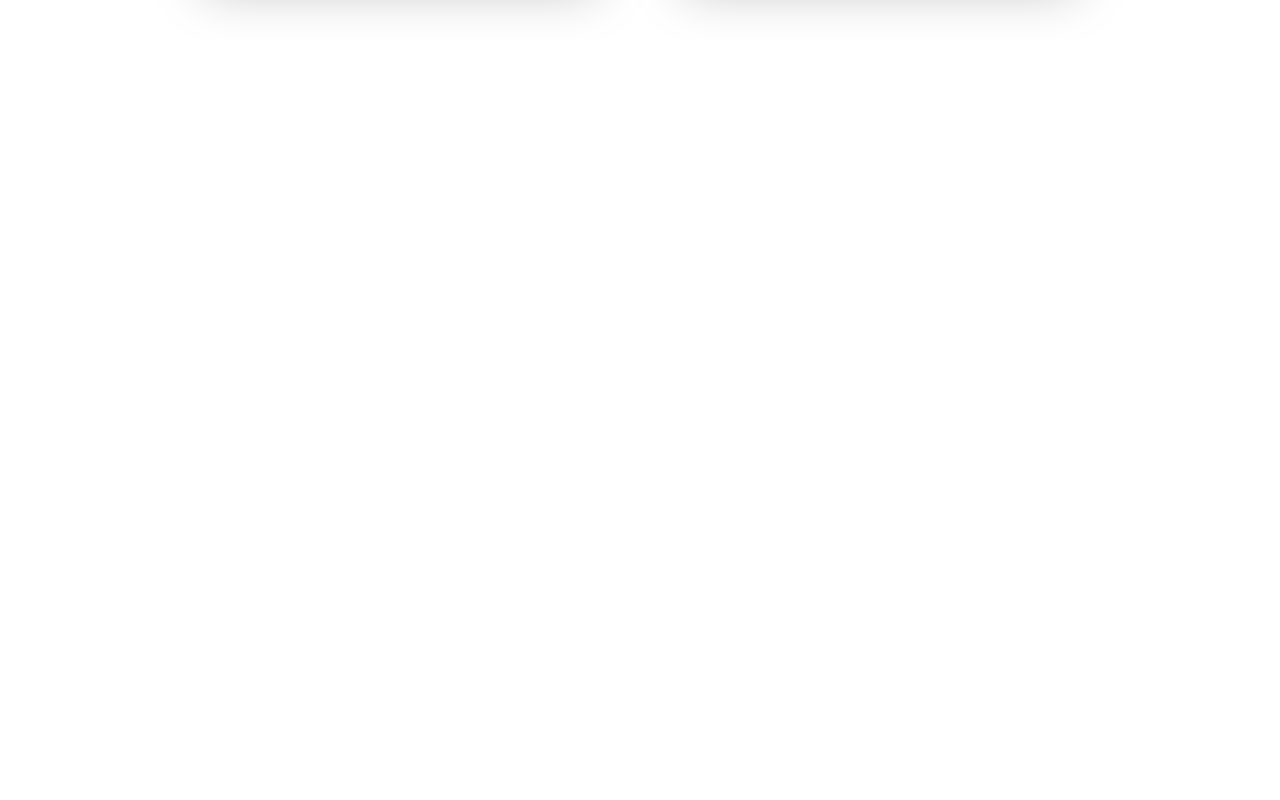
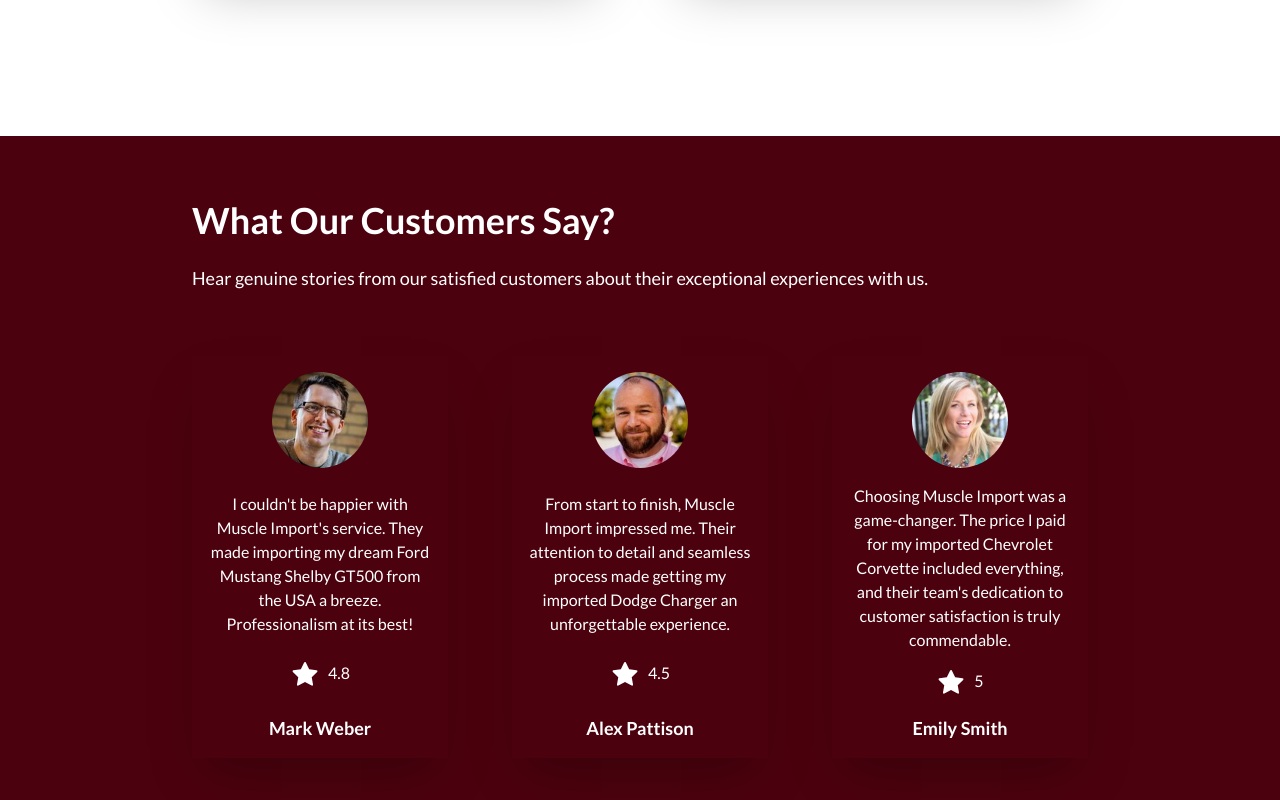
Before and after one commit to Kacper-Stepien/Muscle-Imports, a React (Vite) app: page / in a window 1280 px wide. Shown: the part 4427-5227 px from the top of the page. Before the commit the page ends 4467 px from the top, so only its background shows below. Built offline with nearby package versions, Linux system fonts and the light colour scheme.

Commit message:
create customers opinions section

```diff
--- a/src/App.tsx
+++ b/src/App.tsx
@@ -1,6 +1,7 @@
 import Brands from "./sections/Brands";
 import CarsImported from "./sections/CarsImported";
 import Header from "./sections/Heading";
+import Opinions from "./sections/Opinions";
 import Service from "./sections/Service";
 
 function App() {
@@ -10,6 +11,7 @@ function App() {
       <Service />
       <Brands />
       <CarsImported />
+      <Opinions />
     </div>
   );
 }
--- /dev/null
+++ b/src/components/CustomerOpinion.tsx
@@ -0,0 +1,26 @@
+import { AiFillStar } from "react-icons/ai";
+import { FC } from "react";
+
+interface Props {
+  name: string;
+  opinion: string;
+  star: number;
+  image: string;
+}
+
+const CustomerOpinion: FC<Props> = ({ name, opinion, star, image }) => {
+  return (
+    <li className="flex flex-col items-center justify-between gap-4 p-4 shadow-2xl text-white ">
+      <img src={image} alt={name} className="w-24 rounded-full" />
+
+      <p className="text-center">{opinion}</p>
+      <p>
+        <AiFillStar className="inline mr-2 text-3xl" />
+        {star}
+      </p>
+      <p className="text-lg font-bold">{name}</p>
+    </li>
+  );
+};
+
+export default CustomerOpinion;
--- /dev/null
+++ b/src/data/opinions.ts
@@ -0,0 +1,32 @@
+import alex from "../assets/images/customers/Alex.jpg";
+import emily from "../assets/images/customers/Emily.jpg";
+import mark from "../assets/images/customers/Mark.jpg";
+
+const opinions = [
+  {
+    id: 1,
+    name: "Mark Weber",
+    opinion:
+      "I couldn't be happier with Muscle Import's service. They made importing my dream Ford Mustang Shelby GT500 from the USA a breeze. Professionalism at its best!",
+    star: 4.8,
+    image: mark,
+  },
+  {
+    id: 2,
+    name: "Alex Pattison",
+    opinion:
+      "From start to finish, Muscle Import impressed me. Their attention to detail and seamless process made getting my imported Dodge Charger an unforgettable experience.",
+    star: 4.5,
+    image: alex,
+  },
+  {
+    id: 3,
+    name: "Emily Smith",
+    opinion:
+      "Choosing Muscle Import was a game-changer. The price I paid for my imported Chevrolet Corvette included everything, and their team's dedication to customer satisfaction is truly commendable.",
+    star: 5.0,
+    image: emily,
+  },
+];
+
+export default opinions;
--- /dev/null
+++ b/src/sections/Opinions.tsx
@@ -0,0 +1,31 @@
+import CustomerOpinion from "../components/CustomerOpinion";
+import H2 from "../utils/H2";
+import opinions from "../data/opinions";
+
+const Opinions = () => {
+  return (
+    <section
+      className="xl:px-48 phone:px-16 px-8 py-16 mt-24 bg-primary"
+      id="opinions"
+    >
+      <H2 text="What Our Customers Say?" light />
+      <p className="text-lg text-justify text-white">
+        Hear genuine stories from our satisfied customers about their
+        exceptional experiences with us.
+      </p>
+      <ul className="grid lg:grid-cols-3 gap-16 mt-16">
+        {opinions.map((opinion) => (
+          <CustomerOpinion
+            key={opinion.id}
+            name={opinion.name}
+            opinion={opinion.opinion}
+            star={opinion.star}
+            image={opinion.image}
+          />
+        ))}
+      </ul>
+    </section>
+  );
+};
+
+export default Opinions;
```
